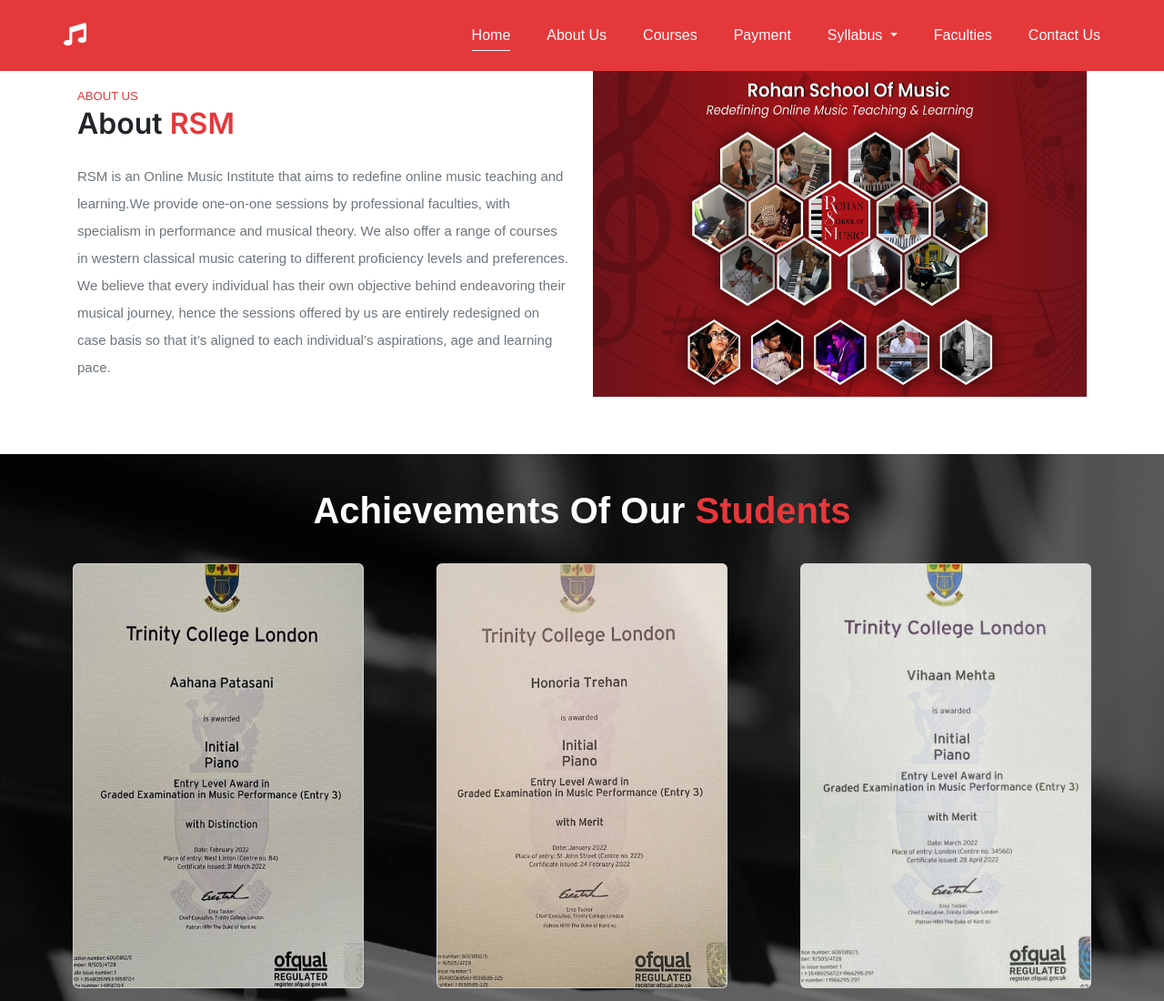
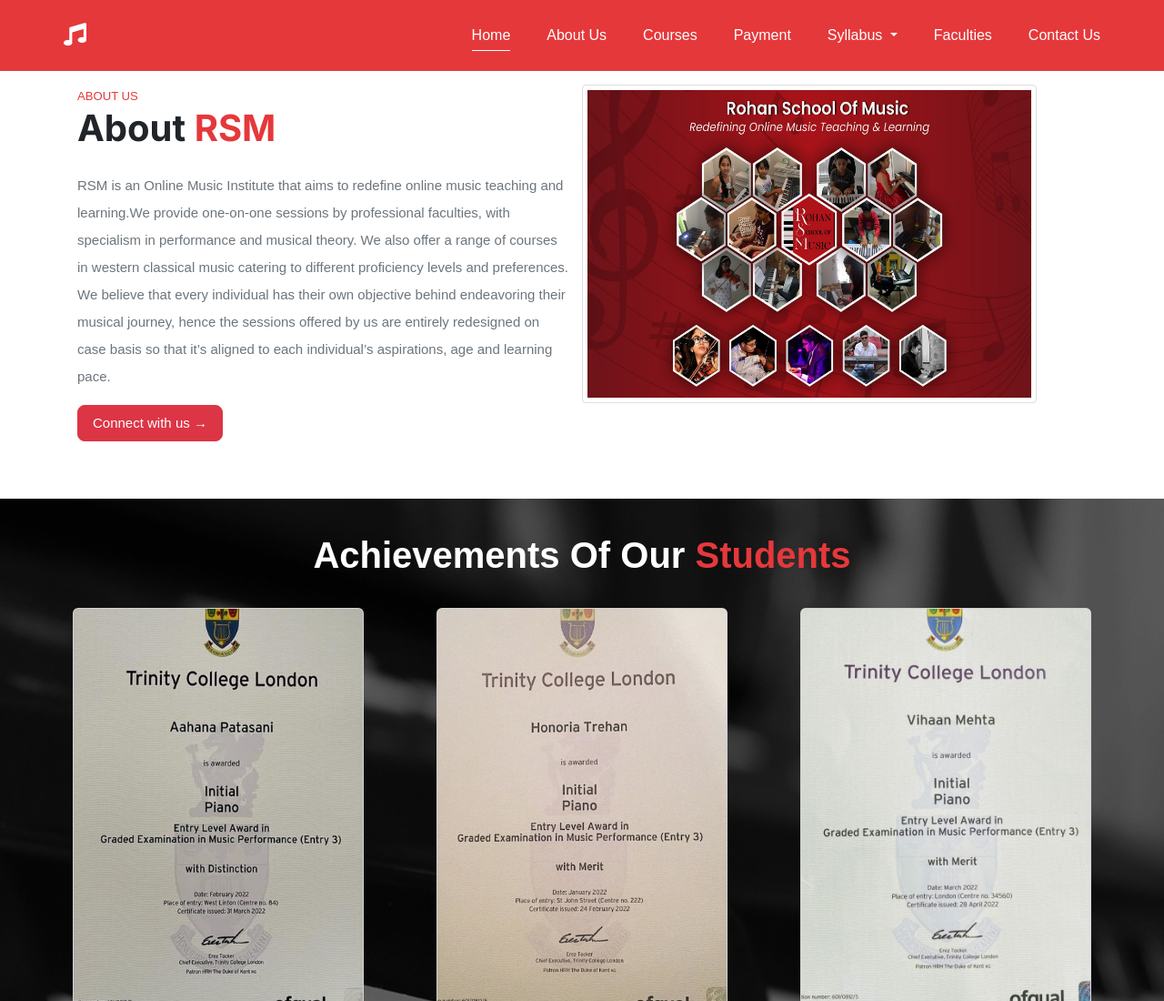
Before and after one commit to Randrita/RSM, a plain HTML site: page about.html in a window 1280 px wide. Shown: the top 1100 px of the page at 91% size. Drawn offline with Linux system fonts and the light colour scheme.

Commit message:
changes in about

```diff
--- a/about.html
+++ b/about.html
@@ -114,8 +114,13 @@
     <div class="row">
       <div class="col-md-6 pt-3">
         <small class="text-uppercase" style="color: #e5383b;">About us</small>
-        <h1 class="h2 mb-4" style="font-weight: 600;">About<span style="color: #e5383b;"> RSM</span></h1>
+        <h1 class="h2 mb-4" style="font-weight: 900; font-size: 40px;">About<span style="color: #e5383b;"> RSM</span></h1>
         <p class="text-secondary" style="line-height: 2;">RSM is an Online Music Institute that aims to redefine online music teaching and learning.We provide one-on-one sessions by professional faculties, with specialism in performance and musical theory. We also offer a range of courses in western classical music catering to different proficiency levels and preferences. We believe that every individual has their own objective behind endeavoring their musical journey, hence the sessions offered by us are entirely redesigned on case basis so that it’s aligned to each individual’s aspirations, age and learning pace.</p>
+
+        <a href="contact.html">
+        <button type="button" class="btn btn-danger btn-lg" style="font-size: 15px;">Connect with us &#8594 </button>
+        </a>
+
       </div>
       <div class="col-md-6 text-center">
         <div class="row">
--- a/css/about.css
+++ b/css/about.css
@@ -11,6 +11,16 @@
   .about{
     padding: 15px;
     padding-top: 30px;
+  }
+
+  .about img{
+    margin-top: 15px;
+    width:500px ;
+    height:350px;
+    border: 1px solid #ddd;
+    border-radius: 4px;
+    padding: 5px;
+
   }
 
   #certificate{
```
